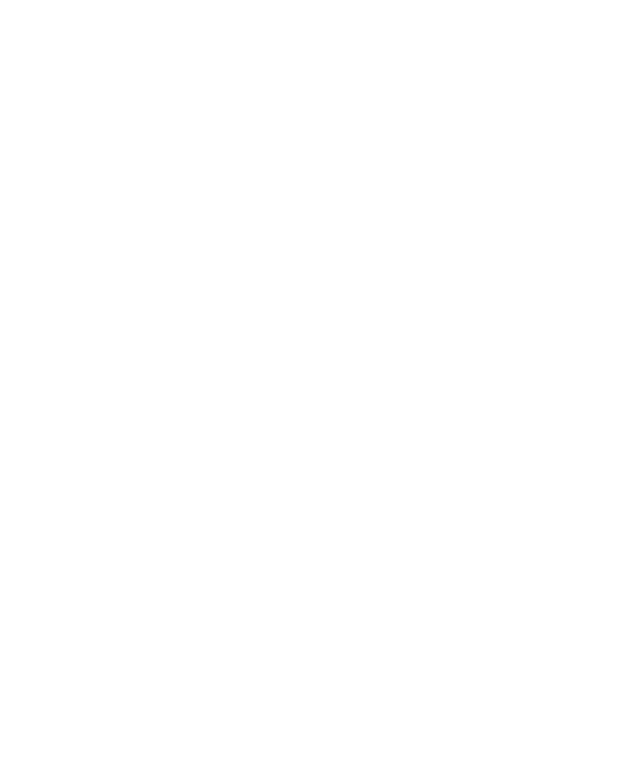
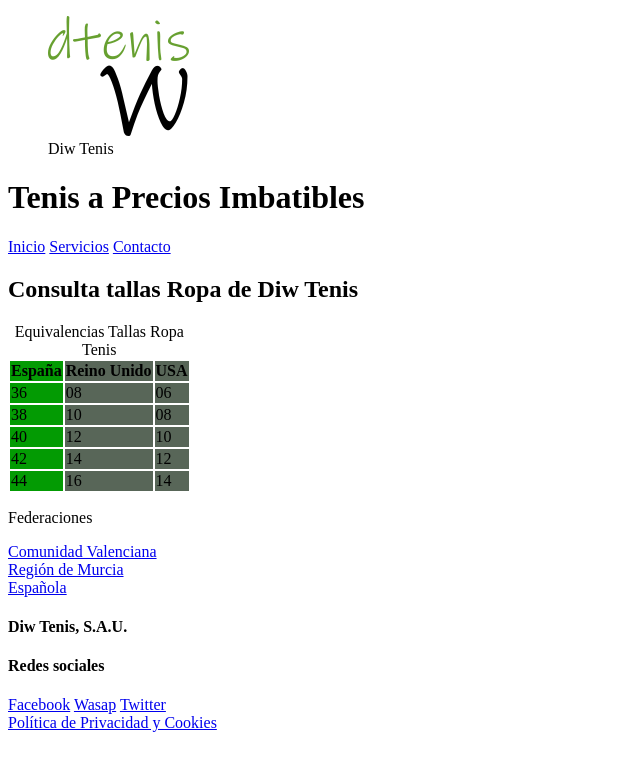
Before and after one commit to MPRGDAW1920/www.web.com, a plain HTML site: page servicios.html in a window 1280 px wide. Shown: the whole page, without its empty margins (0-640 px from the left). Drawn offline with Linux system fonts and the light colour scheme.

Commit message:
hasta punto 6

```diff
--- a/contacto.html
+++ b/contacto.html
@@ -4,9 +4,60 @@
     <meta charset="UTF-8">
     <meta http-equiv="X-UA-Compatible" content="IE=edge">
     <meta name="viewport" content="width=device-width, initial-scale=1.0">
-    <title>Document</title>
+    <title>Datos contacto Diw Tenis</title>
 </head>
 <body>
+    <header>
+        <link rel="shortcut icon" type="image/x-icon" href="./assets/images/logo.ico">
+         <figure>
+            <a href="index.html"><img src="./assets/images/logo.png"
+                 alt="Logo Diw Tenis"></a>
+            <figcaption>Diw Tenis</figcaption>
+          </figure>
+
+        <h1>Tenis a Precios Imbatibles</h1>
+    </header>
+    <nav>
+        <a href="index.html">Inicio</a>
+        <a href="servicios.html">Servicios</a>
+        <a href="contacto.html">Contacto</a>
+    </nav>
+    <section>
+        <article>
+            <h2>Contacte con Diw Tenis</h2>
+            <form>
+                <fieldset>
+                    <legend>Datos Personales</legend>
+                    <label>Nombre</label>
+                    <input name="nombre" id="nombre" type="text" maxlength="30" placeholder="Nombre" required pattern="[a-zA-Z]"  autofocus></br>
+                    <label>Correo Electrónico</label>
+                    <input name="correo" id="correo" type="email" maxlength="30" placeholder="Email" required></br>
+                    <label>Edad</label>
+                    <input name="edad" id="edad" type="number" pattern="[0-9] {2}" min="18" max="99" placeholder="Edad" required></br>
+                    <label>Teléfono</label>
+                    <input name="telefono" id="telefono" type="number" pattern="[0-9] {9}" placeholder="Teléfono" required></br>
+                    <textarea name="consulta" id="consulta" rows="10" cols="50" placeholder="¿Como podemos ayudarle?" required></textarea>
+                </fieldset>
+                <fieldset>
+                    <label for="check">Acepto condiciones</label>
+                    <input type="checkbox" id="check"></br>
+                </fieldset>
+                <input type="button" value="Enviar">
+            </form>
+        </article>
+    </section>
+</br>
+</br>
+</br>
+</br>
+<footer>
+    <h4>Diw Tenis, S.A.U.</h4>
+    <h4>Contacte con nosostros</h4>
+    <a href="mailto:info@diwtenis">Por Correo Electrónico a Diw Tenis</a></br>
+    <a href="tel:+34111111111">Llame a Diw Tenis</a></br>
+</br>
+    <div><a href="privacidadycookies.html">Política de Privacidad y Cookies</a></div>
+</footer>
 
 </body>
 </html>
--- a/servicios.html
+++ b/servicios.html
@@ -0,0 +1,86 @@
+<!DOCTYPE html>
+<html lang="es">
+<head>
+    <meta charset="UTF-8">
+    <meta http-equiv="X-UA-Compatible" content="IE=edge">
+    <meta name="viewport" content="width=device-width, initial-scale=1.0">
+    <title>Tallas ropa de tenis Diw</title>
+</head>
+<body>
+    <header>
+        <link rel="shortcut icon" type="image/x-icon" href="./assets/images/logo.ico">
+         <figure>
+            <a href="index.html"><img src="./assets/images/logo.png"
+                 alt="Logo Diw Tenis"></a>
+            <figcaption>Diw Tenis</figcaption>
+          </figure>
+
+        <h1>Tenis a Precios Imbatibles</h1>
+    </header>
+    <nav>
+        <a href="index.html">Inicio</a>
+        <a href="servicios.html">Servicios</a>
+        <a href="contacto.html">Contacto</a>
+    </nav>
+    <section>
+        <article>
+            <h2>Consulta tallas Ropa de Diw Tenis</h2>
+            <table>
+                <caption>Equivalencias Tallas Ropa Tenis</caption>
+                <colgroup>
+                    <col span="1" style="background-color: rgb(3, 155, 3);">
+                    <col span="2" style="background-color: rgb(88, 102, 88);">
+                    <col span="3" style="background-color: rgb(3, 155, 3);">
+                </colgroup>
+                <tr>
+                    <th>España</th>
+                    <th>Reino Unido</th>
+                    <th>USA</th>
+                </tr>
+                <tr>
+                    <td>36</td>
+                    <td>08</td>
+                    <td>06</td>
+                </tr>
+                <tr>
+                    <td>38</td>
+                    <td>10</td>
+                    <td>08</td>
+                </tr>
+                <tr>
+                    <td>40</td>
+                    <td>12</td>
+                    <td>10</td>
+                </tr>
+                <tr>
+                    <td>42</td>
+                    <td>14</td>
+                    <td>12</td>
+                </tr>
+                <tr>
+                    <td>44</td>
+                    <td>16</td>
+                    <td>14</td>
+                </tr>
+            </table>
+        </article>
+
+        <aside>
+            <dl>Federaciones</dl>
+                <dt><a href="https://www.ftcv.es/">Comunidad Valenciana</a></dt>
+                <dt><a href="https://fedetenismurcia.com/">Región de Murcia</a></dt>
+                <dt><a href="https://www.rfet.es/">Española</a></dt>
+
+        </aside>
+    </section>
+
+    <footer>
+        <h4>Diw Tenis, S.A.U.</h4>
+        <h4>Redes sociales</h4>
+        <a href="#">Facebook</a>
+        <a href="#">Wasap</a>
+        <a href="#">Twitter</a>
+        <div><a href="privacidadycookies.html">Política de Privacidad y Cookies</a></div>
+    </footer>
+</body>
+</html>
```
Also changed, not shown: index.html (+5 -2 lines), assets/images/logo.ico (renamed from assets/images/9507text841.ico).
